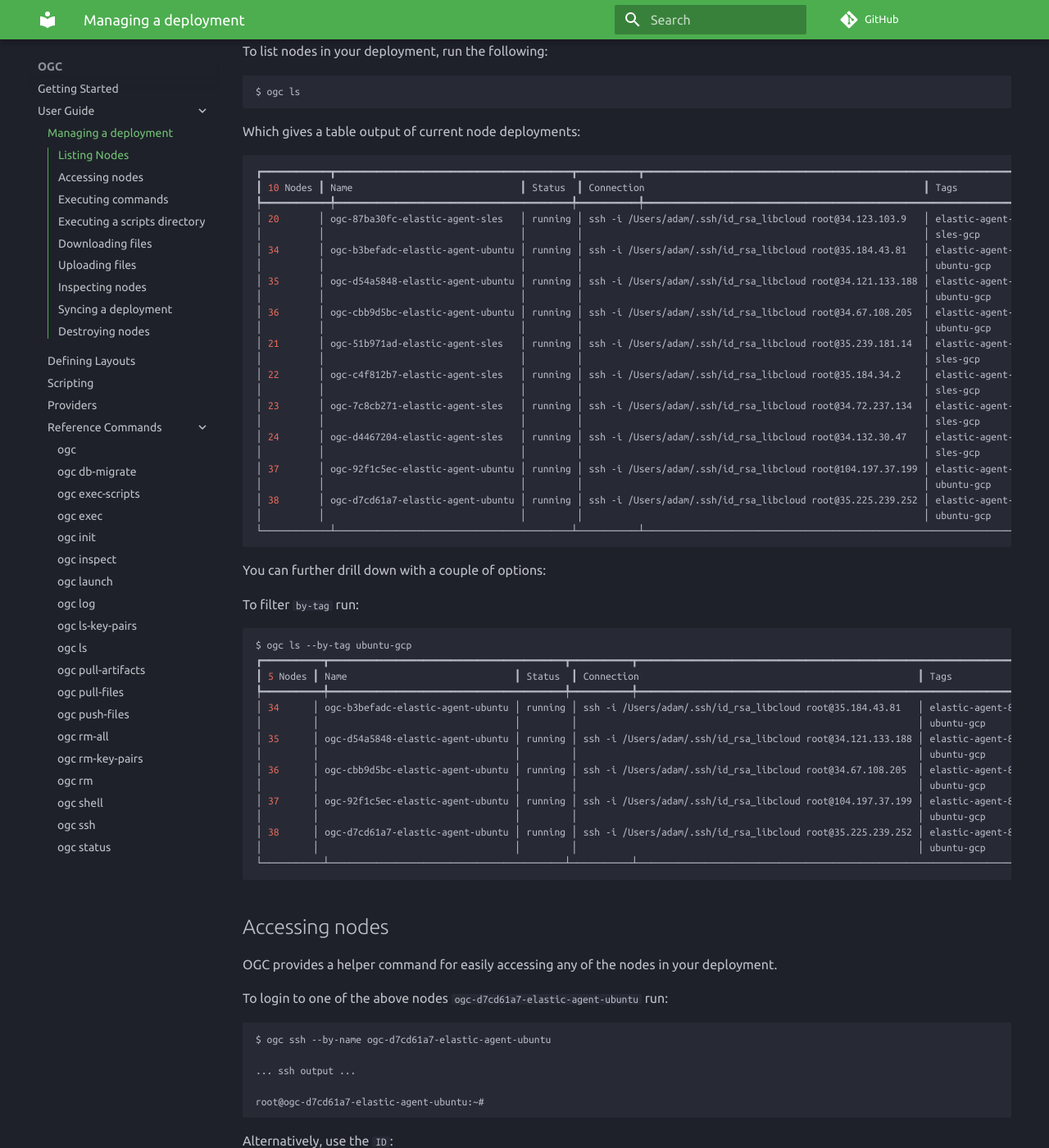
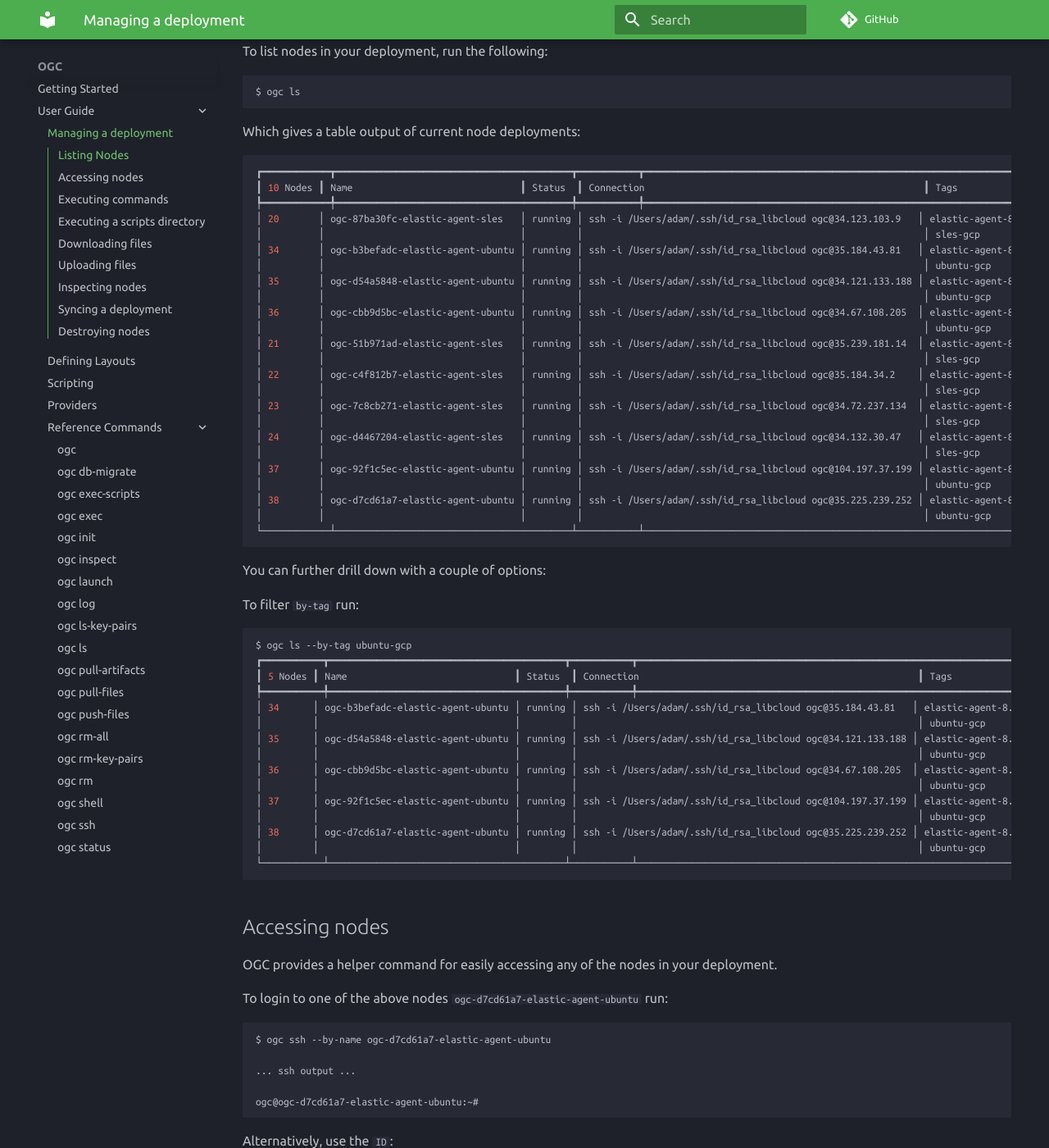
Before and after one commit to adam-stokes/ogc, an MkDocs documentation site: the page built from docs/user-guide/managing-nodes.md, in a window 1280 px wide and 1400 px high, scrolled down 246 px. Shown: the whole window at 82% size. Built offline with MkDocs 1.6.1 and Material for MkDocs 9.7.7, drawn with Linux system fonts in a browser that asks for light colours; comment, search, counter and statistics services are not loaded.

Commit message:
doc refinements

````diff
--- a/docs/user-guide/managing-nodes.md
+++ b/docs/user-guide/managing-nodes.md
@@ -17,25 +17,25 @@ Which gives a table output of current node deployments:
 ┏━━━━━━━━━━┳━━━━━━━━━━━━━━━━━━━━━━━━━━━━━━━━━━━┳━━━━━━━━━┳━━━━━━━━━━━━━━━━━━━━━━━━━━━━━━━━━━━━━━━━━━━━━━━━━━━━━━━━━━━━━┳━━━━━━━━━━━━━━━━━━━━━━┳━━━━━━━━━━━━━━━━━┓
 ┃ 10 Nodes ┃ Name                              ┃ Status  ┃ Connection                                                  ┃ Tags                 ┃ Actions         ┃
 ┡━━━━━━━━━━╇━━━━━━━━━━━━━━━━━━━━━━━━━━━━━━━━━━━╇━━━━━━━━━╇━━━━━━━━━━━━━━━━━━━━━━━━━━━━━━━━━━━━━━━━━━━━━━━━━━━━━━━━━━━━━╇━━━━━━━━━━━━━━━━━━━━━━╇━━━━━━━━━━━━━━━━━┩
-│ 20       │ ogc-87ba30fc-elastic-agent-sles   │ running │ ssh -i /Users/adam/.ssh/id_rsa_libcloud root@34.123.103.9   │ elastic-agent-8.1.x, │ pass: ✔ fail: 0 │
+│ 20       │ ogc-87ba30fc-elastic-agent-sles   │ running │ ssh -i /Users/adam/.ssh/id_rsa_libcloud ogc@34.123.103.9   │ elastic-agent-8.1.x, │ pass: ✔ fail: 0 │
 │          │                                   │         │                                                             │ sles-gcp             │                 │
-│ 34       │ ogc-b3befadc-elastic-agent-ubuntu │ running │ ssh -i /Users/adam/.ssh/id_rsa_libcloud root@35.184.43.81   │ elastic-agent-8.1.x, │ pass: ✔ fail: 0 │
+│ 34       │ ogc-b3befadc-elastic-agent-ubuntu │ running │ ssh -i /Users/adam/.ssh/id_rsa_libcloud ogc@35.184.43.81   │ elastic-agent-8.1.x, │ pass: ✔ fail: 0 │
 │          │                                   │         │                                                             │ ubuntu-gcp           │                 │
-│ 35       │ ogc-d54a5848-elastic-agent-ubuntu │ running │ ssh -i /Users/adam/.ssh/id_rsa_libcloud root@34.121.133.188 │ elastic-agent-8.1.x, │ pass: ✔ fail: 0 │
+│ 35       │ ogc-d54a5848-elastic-agent-ubuntu │ running │ ssh -i /Users/adam/.ssh/id_rsa_libcloud ogc@34.121.133.188 │ elastic-agent-8.1.x, │ pass: ✔ fail: 0 │
 │          │                                   │         │                                                             │ ubuntu-gcp           │                 │
-│ 36       │ ogc-cbb9d5bc-elastic-agent-ubuntu │ running │ ssh -i /Users/adam/.ssh/id_rsa_libcloud root@34.67.108.205  │ elastic-agent-8.1.x, │ pass: ✔ fail: 0 │
+│ 36       │ ogc-cbb9d5bc-elastic-agent-ubuntu │ running │ ssh -i /Users/adam/.ssh/id_rsa_libcloud ogc@34.67.108.205  │ elastic-agent-8.1.x, │ pass: ✔ fail: 0 │
 │          │                                   │         │                                                             │ ubuntu-gcp           │                 │
-│ 21       │ ogc-51b971ad-elastic-agent-sles   │ running │ ssh -i /Users/adam/.ssh/id_rsa_libcloud root@35.239.181.14  │ elastic-agent-8.1.x, │ pass: ✔ fail: 0 │
+│ 21       │ ogc-51b971ad-elastic-agent-sles   │ running │ ssh -i /Users/adam/.ssh/id_rsa_libcloud ogc@35.239.181.14  │ elastic-agent-8.1.x, │ pass: ✔ fail: 0 │
 │          │                                   │         │                                                             │ sles-gcp             │                 │
-│ 22       │ ogc-c4f812b7-elastic-agent-sles   │ running │ ssh -i /Users/adam/.ssh/id_rsa_libcloud root@35.184.34.2    │ elastic-agent-8.1.x, │ pass: ✔ fail: 0 │
+│ 22       │ ogc-c4f812b7-elastic-agent-sles   │ running │ ssh -i /Users/adam/.ssh/id_rsa_libcloud ogc@35.184.34.2    │ elastic-agent-8.1.x, │ pass: ✔ fail: 0 │
 │          │                                   │         │                                                             │ sles-gcp             │                 │
-│ 23       │ ogc-7c8cb271-elastic-agent-sles   │ running │ ssh -i /Users/adam/.ssh/id_rsa_libcloud root@34.72.237.134  │ elastic-agent-8.1.x, │ pass: ✔ fail: 0 │
+│ 23       │ ogc-7c8cb271-elastic-agent-sles   │ running │ ssh -i /Users/adam/.ssh/id_rsa_libcloud ogc@34.72.237.134  │ elastic-agent-8.1.x, │ pass: ✔ fail: 0 │
 │          │                                   │         │                                                             │ sles-gcp             │                 │
-│ 24       │ ogc-d4467204-elastic-agent-sles   │ running │ ssh -i /Users/adam/.ssh/id_rsa_libcloud root@34.132.30.47   │ elastic-agent-8.1.x, │ pass: ✔ fail: 0 │
+│ 24       │ ogc-d4467204-elastic-agent-sles   │ running │ ssh -i /Users/adam/.ssh/id_rsa_libcloud ogc@34.132.30.47   │ elastic-agent-8.1.x, │ pass: ✔ fail: 0 │
 │          │                                   │         │                                                             │ sles-gcp             │                 │
-│ 37       │ ogc-92f1c5ec-elastic-agent-ubuntu │ running │ ssh -i /Users/adam/.ssh/id_rsa_libcloud root@104.197.37.199 │ elastic-agent-8.1.x, │ pass: ✔ fail: 0 │
+│ 37       │ ogc-92f1c5ec-elastic-agent-ubuntu │ running │ ssh -i /Users/adam/.ssh/id_rsa_libcloud ogc@104.197.37.199 │ elastic-agent-8.1.x, │ pass: ✔ fail: 0 │
 │          │                                   │         │                                                             │ ubuntu-gcp           │                 │
-│ 38       │ ogc-d7cd61a7-elastic-agent-ubuntu │ running │ ssh -i /Users/adam/.ssh/id_rsa_libcloud root@35.225.239.252 │ elastic-agent-8.1.x, │ pass: ✔ fail: 0 │
+│ 38       │ ogc-d7cd61a7-elastic-agent-ubuntu │ running │ ssh -i /Users/adam/.ssh/id_rsa_libcloud ogc@35.225.239.252 │ elastic-agent-8.1.x, │ pass: ✔ fail: 0 │
 │          │                                   │         │                                                             │ ubuntu-gcp           │                 │
 └──────────┴───────────────────────────────────┴─────────┴─────────────────────────────────────────────────────────────┴──────────────────────┴─────────────────┘
 ```
@@ -49,15 +49,15 @@ $ ogc ls --by-tag ubuntu-gcp
 ┏━━━━━━━━━┳━━━━━━━━━━━━━━━━━━━━━━━━━━━━━━━━━━━┳━━━━━━━━━┳━━━━━━━━━━━━━━━━━━━━━━━━━━━━━━━━━━━━━━━━━━━━━━━━━━━━━━━━━━━━━┳━━━━━━━━━━━━━━━━━━━━━━┳━━━━━━━━━━━━━━━━━┓
 ┃ 5 Nodes ┃ Name                              ┃ Status  ┃ Connection                                                  ┃ Tags                 ┃ Actions         ┃
 ┡━━━━━━━━━╇━━━━━━━━━━━━━━━━━━━━━━━━━━━━━━━━━━━╇━━━━━━━━━╇━━━━━━━━━━━━━━━━━━━━━━━━━━━━━━━━━━━━━━━━━━━━━━━━━━━━━━━━━━━━━╇━━━━━━━━━━━━━━━━━━━━━━╇━━━━━━━━━━━━━━━━━┩
-│ 34      │ ogc-b3befadc-elastic-agent-ubuntu │ running │ ssh -i /Users/adam/.ssh/id_rsa_libcloud root@35.184.43.81   │ elastic-agent-8.1.x, │ pass: ✔ fail: 0 │
+│ 34      │ ogc-b3befadc-elastic-agent-ubuntu │ running │ ssh -i /Users/adam/.ssh/id_rsa_libcloud ogc@35.184.43.81   │ elastic-agent-8.1.x, │ pass: ✔ fail: 0 │
 │         │                                   │         │                                                             │ ubuntu-gcp           │                 │
-│ 35      │ ogc-d54a5848-elastic-agent-ubuntu │ running │ ssh -i /Users/adam/.ssh/id_rsa_libcloud root@34.121.133.188 │ elastic-agent-8.1.x, │ pass: ✔ fail: 0 │
+│ 35      │ ogc-d54a5848-elastic-agent-ubuntu │ running │ ssh -i /Users/adam/.ssh/id_rsa_libcloud ogc@34.121.133.188 │ elastic-agent-8.1.x, │ pass: ✔ fail: 0 │
 │         │                                   │         │                                                             │ ubuntu-gcp           │                 │
-│ 36      │ ogc-cbb9d5bc-elastic-agent-ubuntu │ running │ ssh -i /Users/adam/.ssh/id_rsa_libcloud root@34.67.108.205  │ elastic-agent-8.1.x, │ pass: ✔ fail: 0 │
+│ 36      │ ogc-cbb9d5bc-elastic-agent-ubuntu │ running │ ssh -i /Users/adam/.ssh/id_rsa_libcloud ogc@34.67.108.205  │ elastic-agent-8.1.x, │ pass: ✔ fail: 0 │
 │         │                                   │         │                                                             │ ubuntu-gcp           │                 │
-│ 37      │ ogc-92f1c5ec-elastic-agent-ubuntu │ running │ ssh -i /Users/adam/.ssh/id_rsa_libcloud root@104.197.37.199 │ elastic-agent-8.1.x, │ pass: ✔ fail: 0 │
+│ 37      │ ogc-92f1c5ec-elastic-agent-ubuntu │ running │ ssh -i /Users/adam/.ssh/id_rsa_libcloud ogc@104.197.37.199 │ elastic-agent-8.1.x, │ pass: ✔ fail: 0 │
 │         │                                   │         │                                                             │ ubuntu-gcp           │                 │
-│ 38      │ ogc-d7cd61a7-elastic-agent-ubuntu │ running │ ssh -i /Users/adam/.ssh/id_rsa_libcloud root@35.225.239.252 │ elastic-agent-8.1.x, │ pass: ✔ fail: 0 │
+│ 38      │ ogc-d7cd61a7-elastic-agent-ubuntu │ running │ ssh -i /Users/adam/.ssh/id_rsa_libcloud ogc@35.225.239.252 │ elastic-agent-8.1.x, │ pass: ✔ fail: 0 │
 │         │                                   │         │                                                             │ ubuntu-gcp           │                 │
 └─────────┴───────────────────────────────────┴─────────┴─────────────────────────────────────────────────────────────┴──────────────────────┴─────────────────┘
 ```
@@ -73,7 +73,7 @@ $ ogc ssh --by-name ogc-d7cd61a7-elastic-agent-ubuntu
 
 ... ssh output ...
 
-root@ogc-d7cd61a7-elastic-agent-ubuntu:~#
+ogc@ogc-d7cd61a7-elastic-agent-ubuntu:~#
 ```
 
 Alternatively, use the `ID`:
````
Also changed, not shown: docs/index.md (+3 -3 lines), docs/user-guide/defining-layouts.md (+10 -10 lines).
